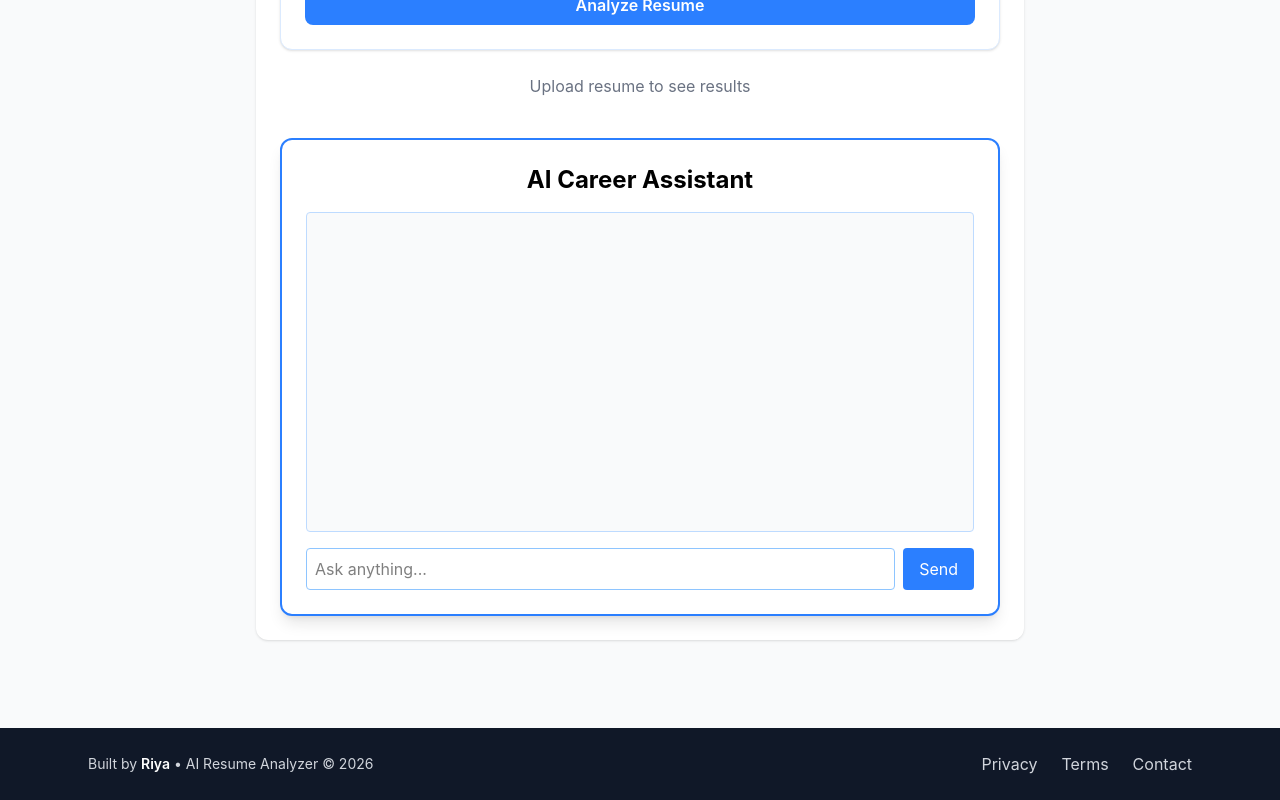
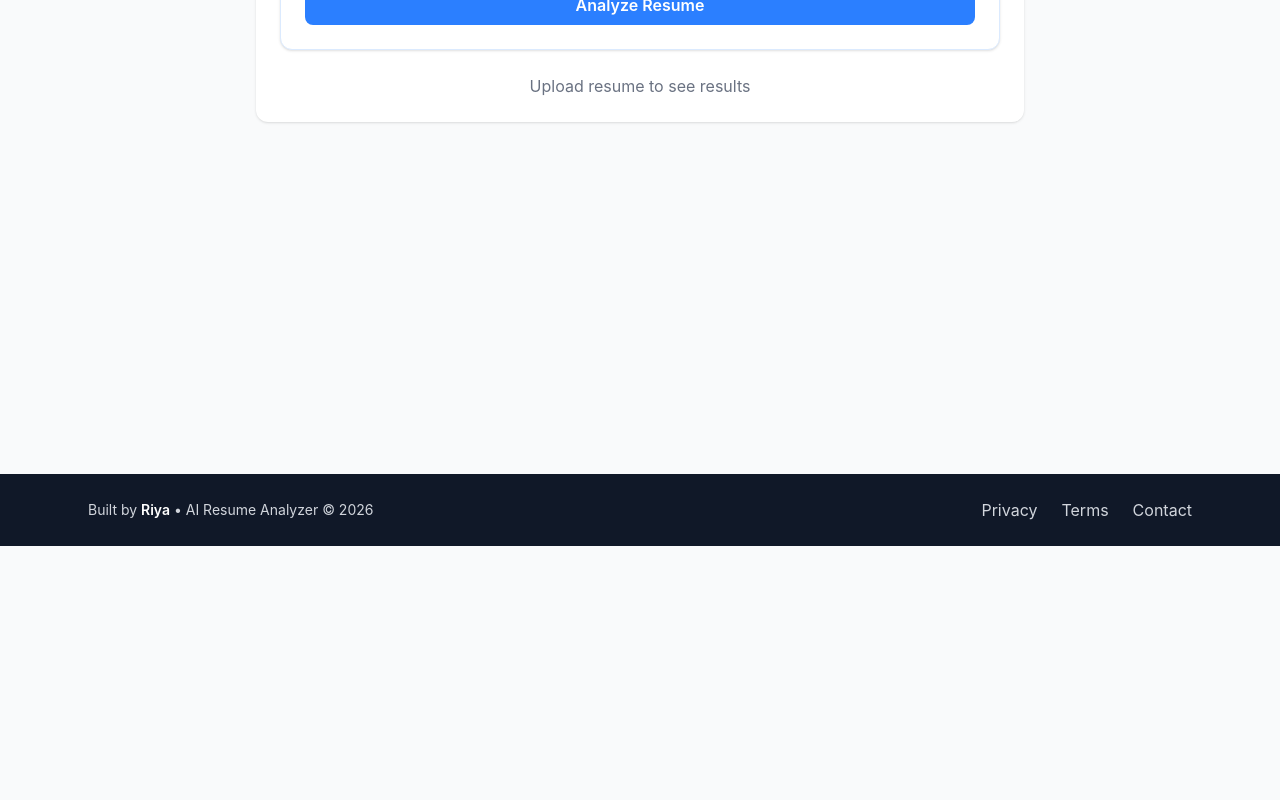
Before and after one commit to Riya-sahu29/ai-ats-resume-analyzer, a React app in the folder frontend/: page /analyze in a window 1280 px wide. Shown: the part 462-1262 px from the top of the page. After the commit the page ends 1008 px from the top, so only its background shows below. Built offline with nearby package versions, Linux system fonts and the light colour scheme; the HTML template or start-up script is replaced by a standard one.

Commit message:
Update Analyzer.jsx

```diff
--- a/frontend/src/pages/Analyzer.jsx
+++ b/frontend/src/pages/Analyzer.jsx
@@ -27,12 +27,7 @@ export default function Analyzer() {
           </p>
         )}
 
-        {/* Add chatbot here */}
-        <div className="mt-10">
-          <Chatbot />
-        </div>
-
-      </div>
+     </div>
     </div>
   );
 }
```
